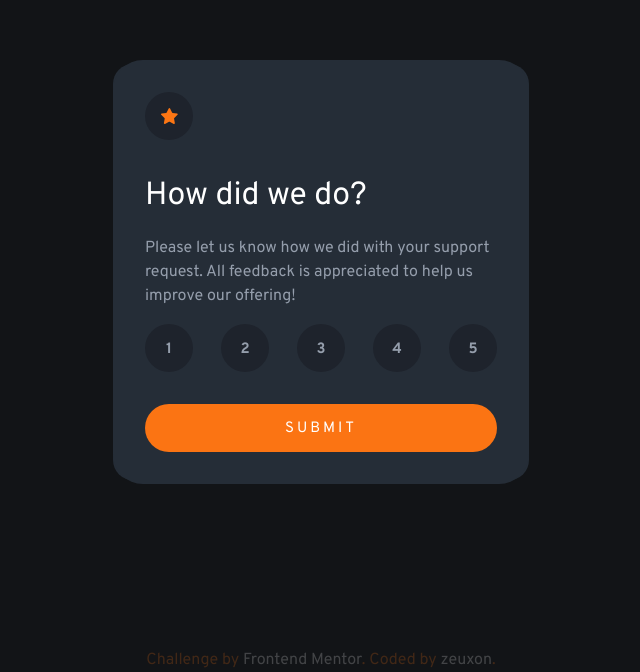
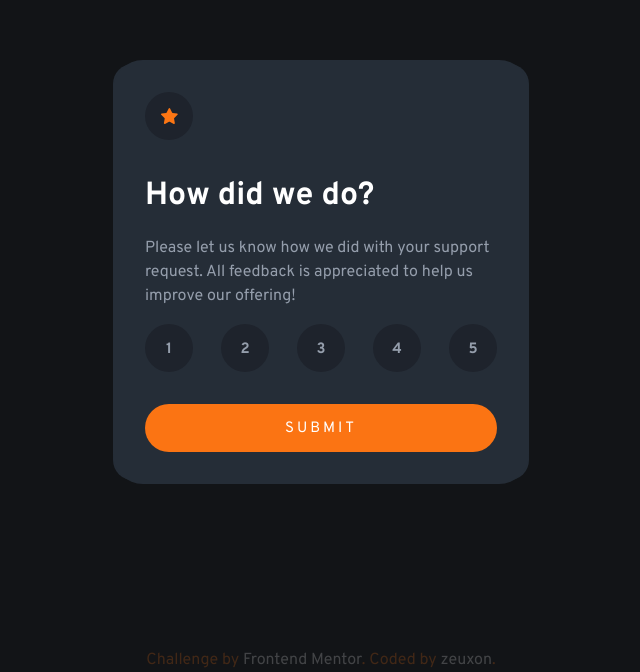
Before and after one commit to zeuxon/fem-rating, a plain HTML site: page index.html in a window 1280 px wide. Shown: the part 128-800 px from the top of the page, without its empty margins (319-959 px from the left). Drawn offline with Linux system fonts and the light colour scheme.

Commit message:
Add files via upload

```diff
--- a/index.html
+++ b/index.html
@@ -24,7 +24,7 @@
     </div>
 
 
-    <h1 class="main-text | fc-primary ff-primary fs-primary pd-primary">How did we do?</h1>
+    <h1 class="main-text | fc-primary ff-primary fs-primary pd-primary fw-bold">How did we do?</h1>
     <p class="fc-secondary ff-primary pd-primary">Please let us know how we did with your support request. All feedback is appreciated
       to help us improve our offering!</p>
 
@@ -39,7 +39,7 @@
     <button class="button-main | bg-neutral fc-primary ff-primary fs-secondary" onclick="ratingSubmit()">Submit</button>
   </main>
 
-  <main class="secondary-main | bg-main">
+  <div class="secondary-main | bg-main">
     <div class="ty-img | pd-secondary">
       <img src="images/illustration-thank-you.svg" alt="thank-you">
     </div>
@@ -51,7 +51,7 @@
     <h1 class="selected-main | fc-primary ff-primary fs-primary fw-bold pd-primary">Thank you!</h1>
     <p class="fc-secondary ff-primary fs-secondary fw-normal">We appreciate you taking the time to give a rating. If you ever need more support,
       don’t hesitate to get in touch!</p>
-  </main>
+    </div>
 
   <footer class="attribution">
     Challenge by <a href="https://www.frontendmentor.io?ref=challenge" target="_blank">Frontend Mentor</a>.
```
